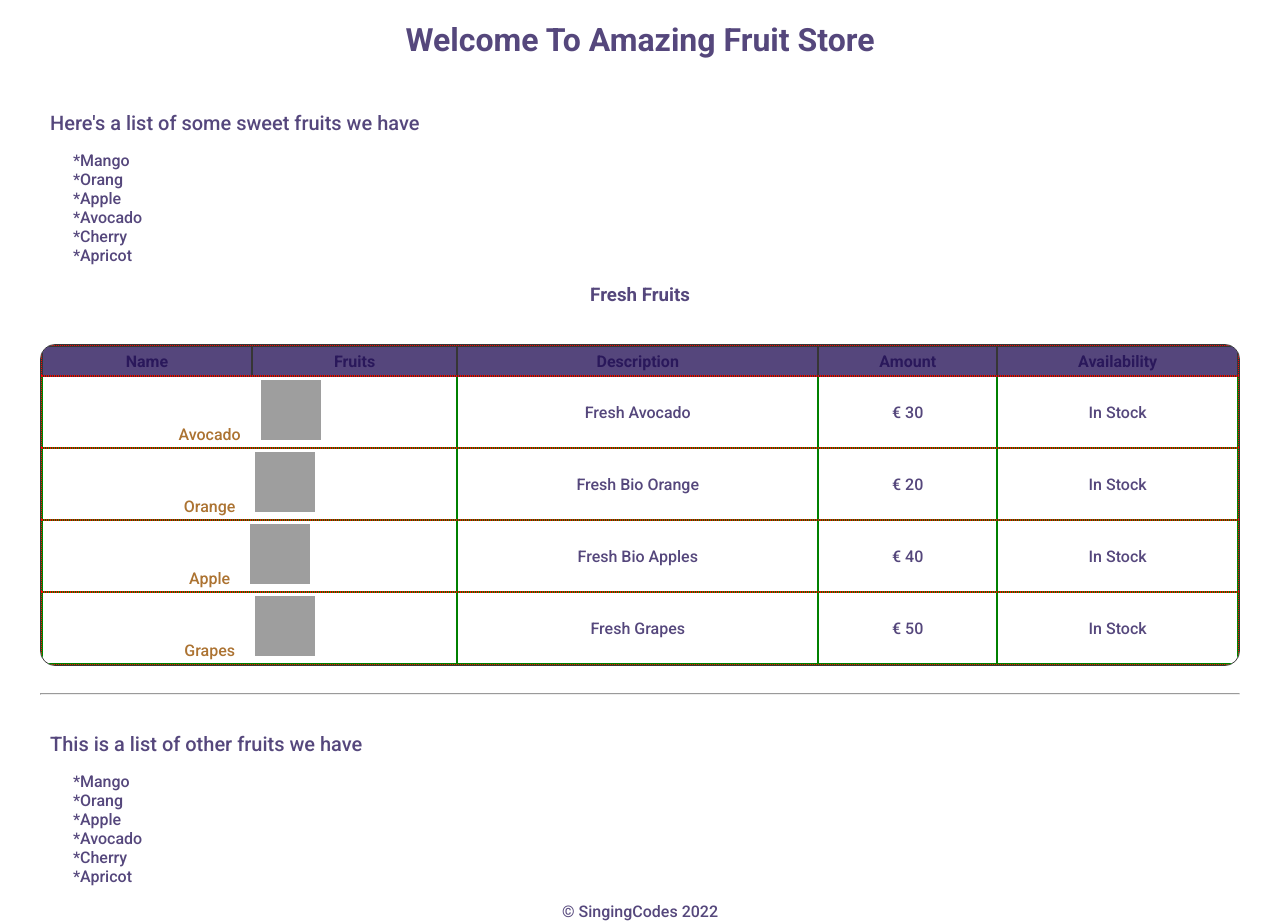
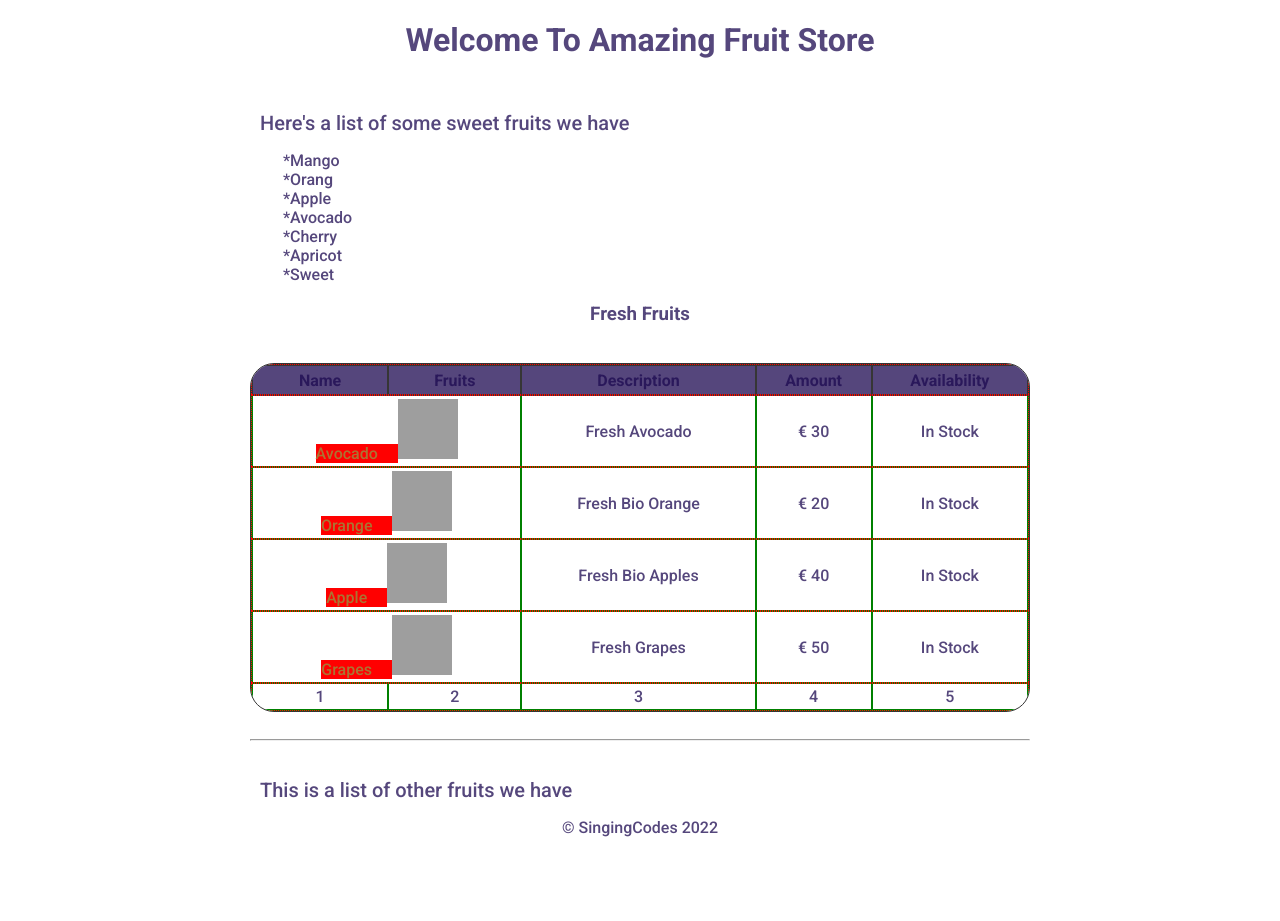
Before and after one commit to singingcodes/Strive-M1-Benchmark, a plain HTML site: page index.html in a window 1280 px wide. After the commit the page ends 845 px from the top, so only its background shows below. Drawn offline with Linux system fonts and the light colour scheme; grey boxes are pictures that could not be loaded.

Commit message:
Task Completed

```diff
--- a/index.html
+++ b/index.html
@@ -29,14 +29,14 @@
     </div>
     <div class="list">
         <p>Here's a list of some sweet fruits we have</p>
-        <ul>
+        <ol>
             <li>Mango</li>
             <li>Orang</li>
             <li>Apple</li>
             <li>Avocado</li>
             <li>Cherry</li>
             <li>Apricot </li>
-        </ul>
+        </ol>
     </div>
     <div>
         <div class="heading">
@@ -45,13 +45,11 @@
     <div class="table-display">
     <table >
       <thead>
-        <tr>
           <th>Name</th>
           <th>Fruits</th>
           <th>Description</th>
           <th>Amount</th>
           <th>Availability</th>
-        </tr>
       </thead>
       <tbody>
         <tr>
--- a/index.js
+++ b/index.js
@@ -13,7 +13,7 @@
 
 let x = "John";
 let y = "Doe";
-console.log(`"${x} <> ${y}"`);
+//console.log(`"${x} <> ${y}"`);
 let myDetails = {
   name: "Sarah",
   surname: "Dennis",
@@ -49,16 +49,29 @@ let findMaxMinNumbers = function () {
   console.log(Math.min(...randomNumberArray));
 };
 //findMaxMinNumbers();
+// Another way
+// function maxMinFunc(numbers) {
+//   let max = numbers[0];
+//   let min = numbers[0];
+//   for (let number of numbers) {
+//     max = number > max ? number : max;
+//     min = number < min ? number : min;
+//   }
+//   return max, min;
+// }
+// console.log(maxMinFunc(randomNumberArray));
 let arrayOfArrays = [];
-for (let i = 0; i < 4; i++) {
+for (let i = 0; i < 10; i++) {
   let currentArray = [];
-  for (let j = 0; j < 10; j++)
+  for (let j = 0; j < 10; j++) {
     currentArray.push(Math.floor(Math.random() * 10));
+  }
   arrayOfArrays.push(currentArray);
 }
 //console.log(arrayOfArrays);
 
 let largestNumber = function (arr1, arr2) {
+  // return arr1.length > arr2.length ? arr1 : arr2
   if (arr1.length > arr2.length) {
     return arr1;
   } else {
@@ -66,7 +79,18 @@ let largestNumber = function (arr1, arr2) {
   }
 };
 //console.log(largestNumber([1, 3, 5, 6, 7, 8, 8], [0, 1, 2, 4]));
-
+function higherSum(array1, array2) {
+  let firstSum = 0;
+  for (let number of array1) {
+    firstSum += number;
+  }
+  let secondSum = 0;
+  for (let number of array2) {
+    secondSum += number;
+  }
+  return firstSum > secondSum ? firstSum : secondSum;
+}
+//console.log(higherSum([234, 455], [1, 2, 3]));
 // 31) Get the element with an id of "container" from the page
 // 32) Get every <td> element from the page
 // 33) Use a loop for printing the text inside of every <td> element in the page
@@ -79,6 +103,7 @@ let largestNumber = function (arr1, arr2) {
 // 40) Write a function to empty a list
 
 let containerNode = document.getElementById("container");
+
 let tdNode = document.getElementsByTagName("td");
 for (let i = 0; i < tdNode.length; i++) {
   text = tdNode[i].innerText;
@@ -87,5 +112,51 @@ for (let i = 0; i < tdNode.length; i++) {
 
 function headingChange() {
   let headerNode = document.querySelector("#head");
-  headerNode.innerText = "Amazing Fruitiesssssssss";
+  headerNode.innerText = "Amazing Fruits";
 }
+
+function addRowToTable() {
+  let tableBodyNode = document.querySelector("tbody");
+  let newRowNode = document.createElement("tr");
+  for (let i = 0; i < 5; i++) {
+    let td = document.createElement("td");
+    td.innerText = i + 1;
+    newRowNode.appendChild(td);
+  }
+  tableBodyNode.appendChild(newRowNode);
+}
+addRowToTable();
+
+function addTest() {
+  let trNode = document.querySelectorAll("tr");
+  trNode.forEach((tr) => {
+    tr.classList.add("test");
+  });
+}
+addTest();
+function addRedBackground() {
+  let linkNode = document.querySelectorAll("a");
+  linkNode.forEach((a) => {
+    // a.style.backgroundColor = "red"
+    a.classList.add("changeBg");
+  });
+}
+addRedBackground();
+
+window.onload = function pageLoaded() {
+  console.log("Page Loaded");
+};
+// pageLoaded();
+function addItemToList() {
+  let ListNode = document.querySelector("ol");
+  let newItem = document.createElement("li");
+  newItem.innerText = "Sweet";
+  ListNode.appendChild(newItem);
+}
+addItemToList();
+
+function emptyList() {
+  let ListNode = document.querySelector("ul");
+  ListNode.innerHTML = "";
+}
+emptyList();
--- a/style.css
+++ b/style.css
@@ -14,11 +14,12 @@
         20) Add a dotted red border to each <tr> (note: <tr> does not accept a border property)
 */
 body {
-  margin: auto;
   background-color: #fff;
   color: rgba(28, 9, 80, 0.75);
   font-family: "Roboto", sans-serif;
   max-width: 1200px;
+  margin-left: 250px;
+  margin-right: 250px;
 }
 
 .heading {
@@ -38,7 +39,7 @@ body {
 }
 .table-display {
   border: 1px solid #363635;
-  border-radius: 15px;
+  border-radius: 1.5em;
   overflow: auto;
 }
 table {
@@ -84,3 +85,6 @@ footer {
 .hidden {
   display: none;
 }
+.changeBg {
+  background-color: red;
+}
```
